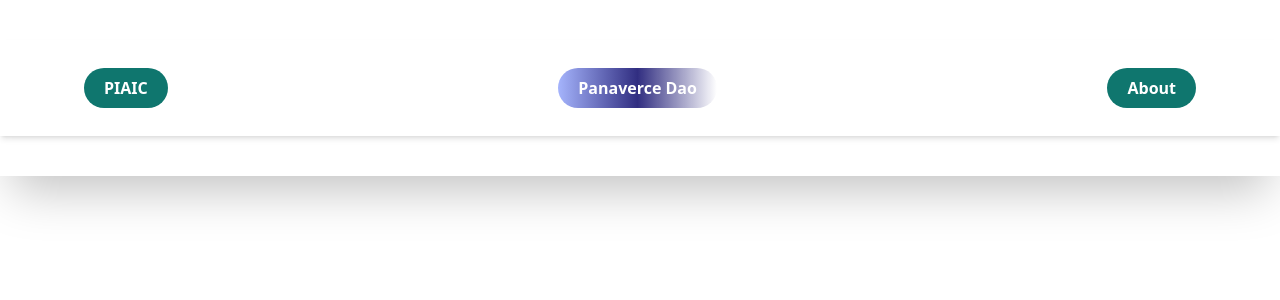
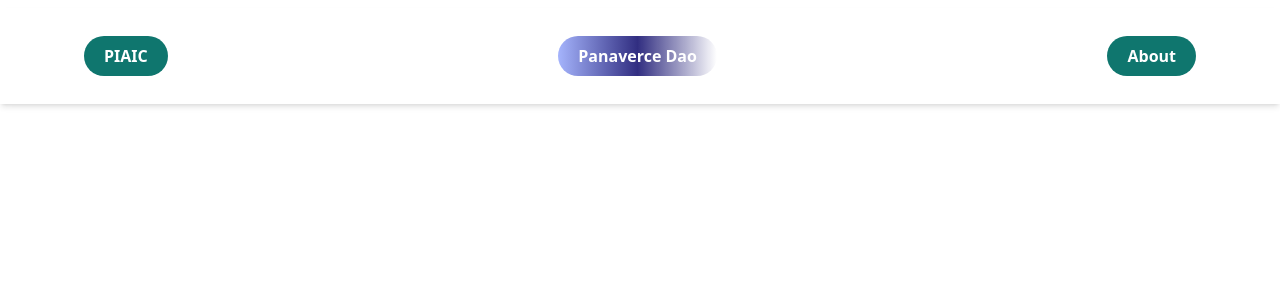
Before and after one commit to AijazAhmedBZ/firstweb, a Next.js app: page / in a window 1280 px wide. Shown: the top 300 px of the page. Built offline with nearby package versions, Linux system fonts and the light colour scheme.

Commit message:
Updated on 06-Apr-23

```diff
--- a/app/page.tsx
+++ b/app/page.tsx
@@ -8,7 +8,7 @@ const inter = Inter({ subsets: ["latin"] });
 export default function Home() {
   return (
     <>
-      <div className="bg-gray py-10 shadow-2xl">
+      <div className="mt-2">
         <Navbar />
       </div>
     </>
```
